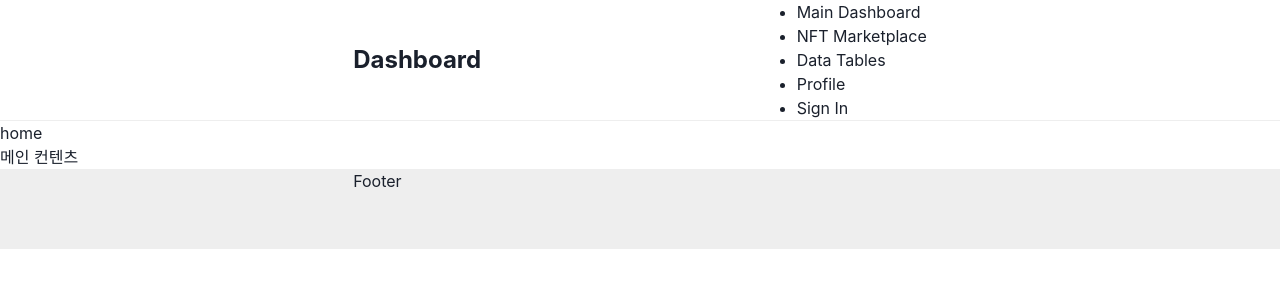
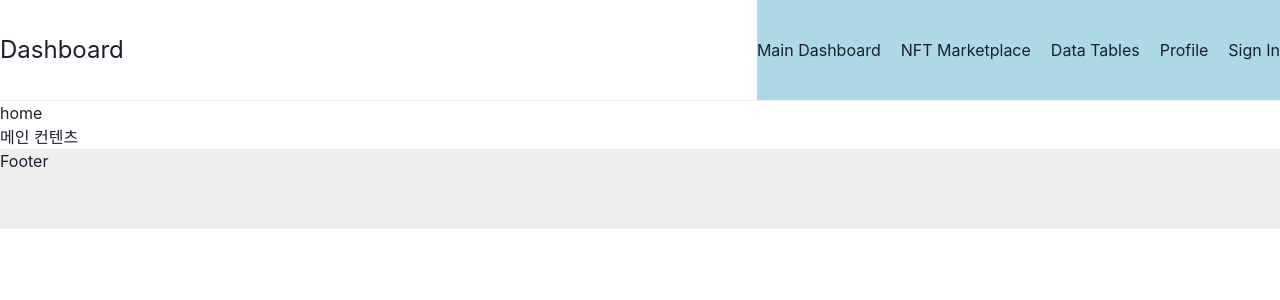
Before and after one commit to odada-o/dashboard-hori, a React (Create React App) app: page / in a window 1280 px wide. Shown: the top 300 px of the page. Built offline with nearby package versions, Linux system fonts and the light colour scheme.

Commit message:
styled components

```diff
--- a/src/App.js
+++ b/src/App.js
@@ -1,12 +1,20 @@
 import Routers from './Routers'
 // import './assets/scss/style.scss'
-import { ChakraProvider } from '@chakra-ui/react'
+import { ChakraBaseProvider, extendBaseTheme, theme as chakraTheme } from '@chakra-ui/react'
+
+const { Button } = chakraTheme.components
+
+const theme = extendBaseTheme({
+    components: {
+        Button,
+    },
+})
 
 function App() {
     return (
-        <ChakraProvider>
+        <ChakraBaseProvider theme={theme}>
             <Routers />
-        </ChakraProvider>
+        </ChakraBaseProvider>
     )
 }
 
--- a/src/Routers.jsx
+++ b/src/Routers.jsx
@@ -9,6 +9,7 @@ const routeArr = [
     {
         path: '/',
         element: <Home />,
+        background: 'red',
     },
     {
         path: '/marketplace',
--- a/src/components/layout/Header.jsx
+++ b/src/components/layout/Header.jsx
@@ -1,5 +1,6 @@
 import { Box, Container, Heading } from '@chakra-ui/react'
 import { Link } from 'react-router-dom'
+import styled from 'styled-components'
 
 const Header = () => {
     return (
@@ -8,8 +9,8 @@ const Header = () => {
                 <Heading fontSize={24}>
                     <Link to="/">Dashboard</Link>
                 </Heading>
-                <nav>
-                    <ul>
+                <Nav>
+                    <NavList>
                         <li>
                             <Link to="/">Main Dashboard</Link>
                         </li>
@@ -25,11 +26,44 @@ const Header = () => {
                         <li>
                             <Link to="/signin">Sign In</Link>
                         </li>
-                    </ul>
-                </nav>
+                    </NavList>
+                </Nav>
             </Container>
         </Box>
     )
 }
 
+const Nav = styled.nav`
+    height: 100px;
+    background: lightblue;
+`
+
+const NavList = styled.ul`
+    display: flex;
+    flex-direction: column;
+    justify-content: space-between;
+    align-items: center;
+    gap: 20px;
+    height: 100%;
+    margin: 0;
+    list-style: none;
+    li {
+        width: 100%;
+        text-align: center;
+    }
+    a {
+        display: block;
+    }
+
+    @media screen and (min-width: 768px) {
+        flex-direction: row;
+        li {
+            width: auto;
+        }
+        a {
+            display: inline-block;
+        }
+    }
+`
+
 export default Header
```
